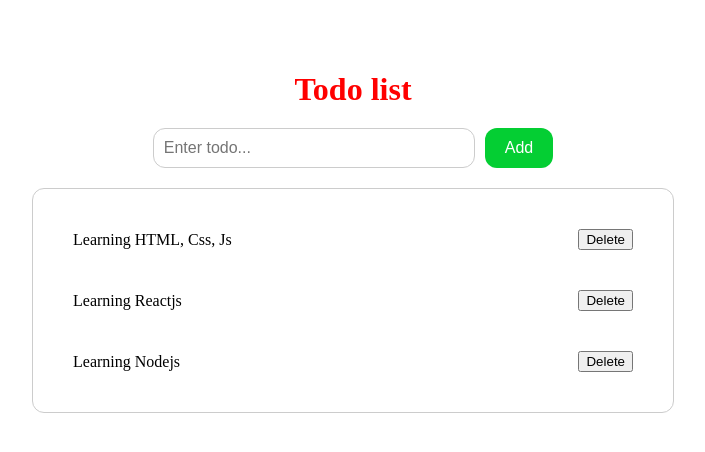
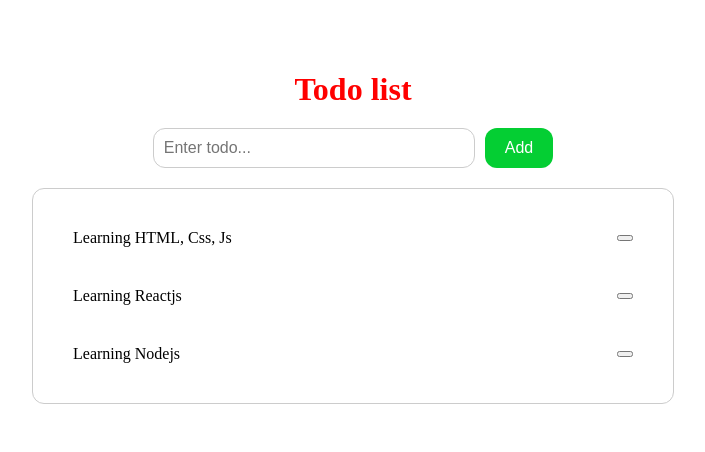
Before and after one commit to phunganhvan/ReactJs-Vite-Ultimate, a React (Vite) app: page / in a window 1280 px wide. Shown: the top 452 px of the page, without its empty margins (287-992 px from the left). Built offline with nearby package versions, Linux system fonts and the light colour scheme.

Commit message:
delete todo #42

```diff
--- a/src/App.jsx
+++ b/src/App.jsx
@@ -20,6 +20,10 @@ const App = () =>  {
       {id: randomId(1, 1000000), title: title}
     ])
   }
+  const handleDelete = (id) => {
+    let currentTodoList  = todoList.filter (item => item.id !== id);
+    setTodoList (currentTodoList);
+  }
 
   return (
     <>
@@ -27,7 +31,7 @@ const App = () =>  {
           <h1 className="todo-title"> Todo list</h1>
           <TodoNew addNewTodo={addNewTodo}  />
           { todoList.length !== 0 ?
-            <TodoData todo={todoList} />
+            <TodoData todo={todoList} handleDelete={handleDelete} />
                 :
             <img src={imgReact} alt="react logo" className="todo-logo" />
           }
--- /dev/null
+++ b/src/components/todo/DeleteTodo.jsx
@@ -0,0 +1,14 @@
+// const DeleteTodo = (props) =>{
+//     const { handleClick, id } =  props;
+//     const DeleteTodo = (id) => {
+//         handleClick(id);
+//     }
+//     return (
+//         <>
+//             <button onClick={() => DeleteTodo(id)}>
+//                 DELETE
+//             </button>
+//         </>
+//     )
+// }
+// export default DeleteTodo;
--- a/src/components/todo/TodoData.jsx
+++ b/src/components/todo/TodoData.jsx
@@ -1,5 +1,11 @@
+// import DeleteTodo from "./DeleteTodo";
+
 const TodoData = (props) => {
-    const { todo } = props;
+    const { todo, handleDelete } = props;
+    const handleClick = (id) => {
+        console.log(">>> Click delete todo id: ", id);
+        handleDelete(id);
+    }
     console.log(">>> Check props todoList: ", todo);
     return (
         <>
@@ -10,7 +16,7 @@ const TodoData = (props) => {
                         return (
                             <div className="todo-item" key={item.id}>
                                 <div>{item.title}</div>
-                                <button>Delete</button>
+                                <button onClick={ () => handleClick(item.id)} style={{cursor: "pointer"}}> </button>
                             </div>
                         );
                     })
```
